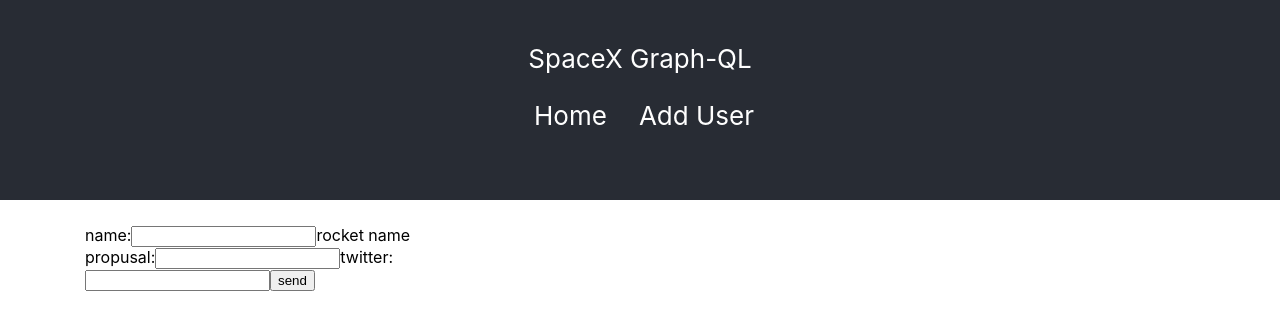
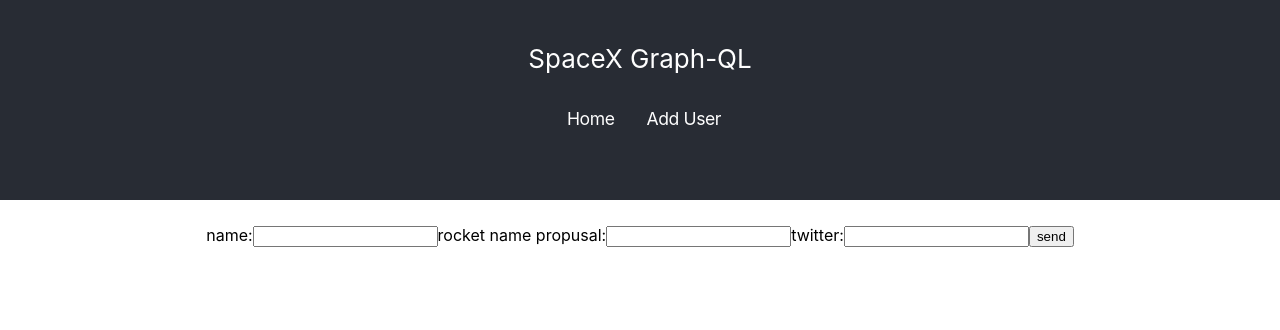
Before and after one commit to nivb52/React-GraphQL-Apollo-Client-, a React (Create React App) app: page /add-user in a window 1280 px wide. Shown: the top 330 px of the page. Built offline with nearby package versions, Linux system fonts and the light colour scheme.

Commit message:
small ui fixes

```diff
--- a/src/App.css
+++ b/src/App.css
@@ -34,5 +34,7 @@
 nav a{
   color: var(--light);
   text-decoration: none;
-  margin-inline-end: 2rem
+  margin-inline-end: 2rem;
+  font-size: 1.1rem;
+  letter-spacing: -0.42px;
 }
--- a/src/index.css
+++ b/src/index.css
@@ -25,6 +25,7 @@
 
 .container.middle {
   align-items: center;
+  grid-template-columns: unset;
 }
 
 .photo-grid {
```
